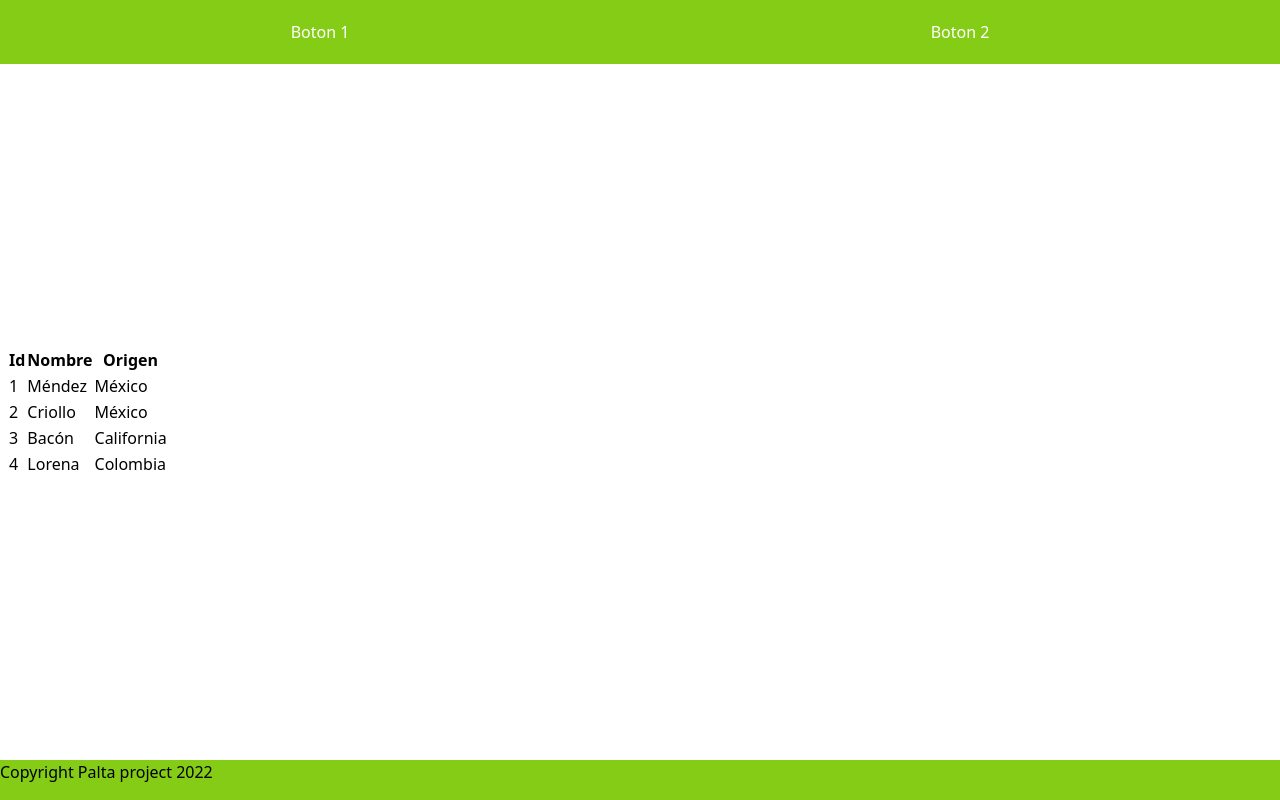
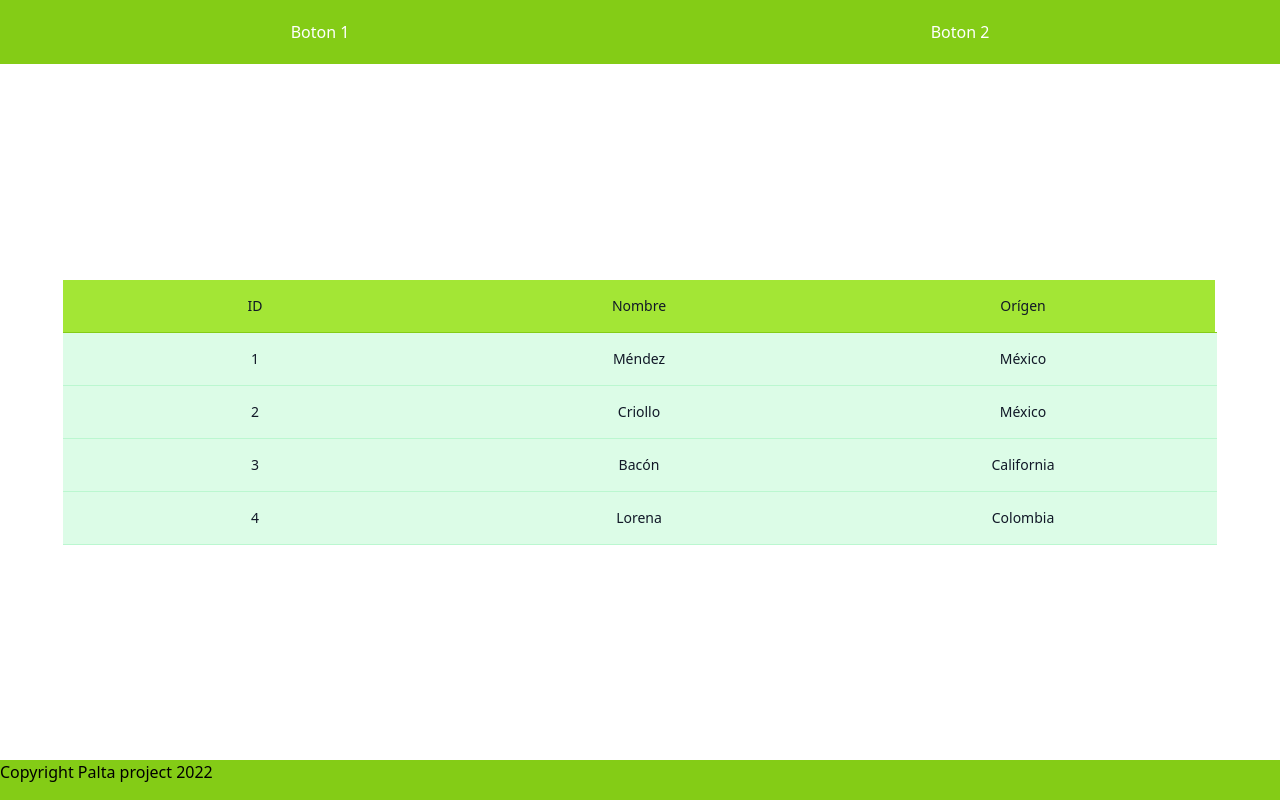
Before and after one commit to franBec/palta, a Next.js app: page /mainMenu in a window 1280 px wide. Built offline with nearby package versions, Linux system fonts and the light colour scheme.

Commit message:
tablita modificacion xd

```diff
--- a/components/mainMenu/tabla.jsx
+++ b/components/mainMenu/tabla.jsx
@@ -2,37 +2,27 @@ import React from "react";
 
 const Tabla = ({ data }) => {
   return (
-    <table class="table-auto">
+    <table class="text-center">
           <thead>
-        <tr>
-          <th>Id</th>
-          <th>Nombre</th>
-          <th>Origen</th>
+                <tr class="border-b w-full bg-lime-400 border-lime-500">
+                  <th scope="col" class="text-sm font-medium text-gray-900 px-6 py-4 w-96">
+                    ID
+                  </th>
+                  <th scope="col" class="text-sm font-medium text-gray-900 px-6 py-4 w-96">
+                    Nombre
+                  </th>
+                  <th scope="col" class="text-sm font-medium text-gray-900 px-6 py-4 w-96">
+                    Orígen
+                  </th>
                 </tr>
               </thead>
               <tbody>
-        {/* <tr>
-      <td>The Sliding Mr. Bones (Next Stop, Pottersville)</td>
-      <td>Malcolm Lockyer</td>
-      <td>1961</td>
-    </tr>
-    <tr>
-      <td>Witchy Woman</td>
-      <td>The Eagles</td>
-      <td>1972</td>
-    </tr>
-    <tr>
-      <td>Shining Star</td>
-      <td>Earth, Wind, and Fire</td>
-      <td>1975</td>
-    </tr> */}
-
               {data.map((it, i) => (
-          <tr key={i}>
-            <td>{it._id ?? "-"}</td>
-            <td>{it.data.nombre ?? "-"}</td>
-            <td>{it.data.origen ?? "-"}</td>
-            <td>{}</td>
+                  <tr key={i} className="border-b bg-green-100 border-green-200">
+                    <td className="text-sm text-gray-900 font-medium  py-4 whitespace-nowrap">{it._id ?? "-"}</td>
+                    <td className="text-sm text-gray-900 font-medium  py-4 whitespace-nowrap">{it.data.nombre ?? "-"}</td>
+                    <td className="text-sm text-gray-900 font-medium  py-4 whitespace-nowrap">{it.data.origen ?? "-"}</td>
+                    <td className="text-sm text-gray-900 font-medium  py-4 whitespace-nowrap">{}</td>
                   </tr>
                 ))}
               </tbody>
--- a/pages/mainMenu/index.jsx
+++ b/pages/mainMenu/index.jsx
@@ -30,9 +30,9 @@ const index = () => {
   }, []);
 
   return (
-    <>
+    <div className="flex justify-center items-center">
       <Tabla data={paltas} />
-    </>
+    </div>
   );
 };
 
```
Lines whose indentation alone changed are shown as unchanged.
